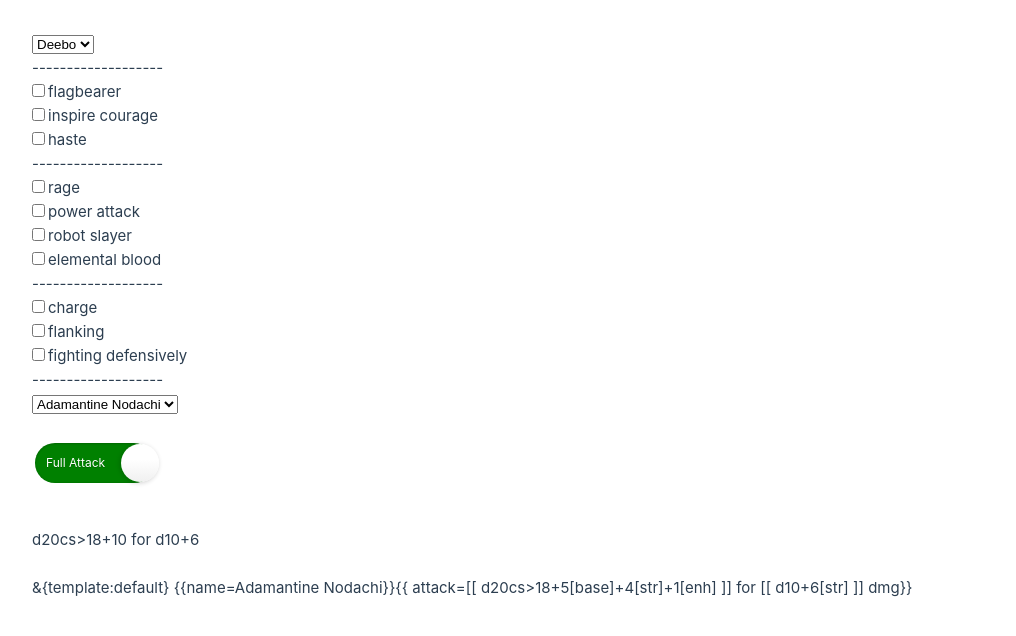
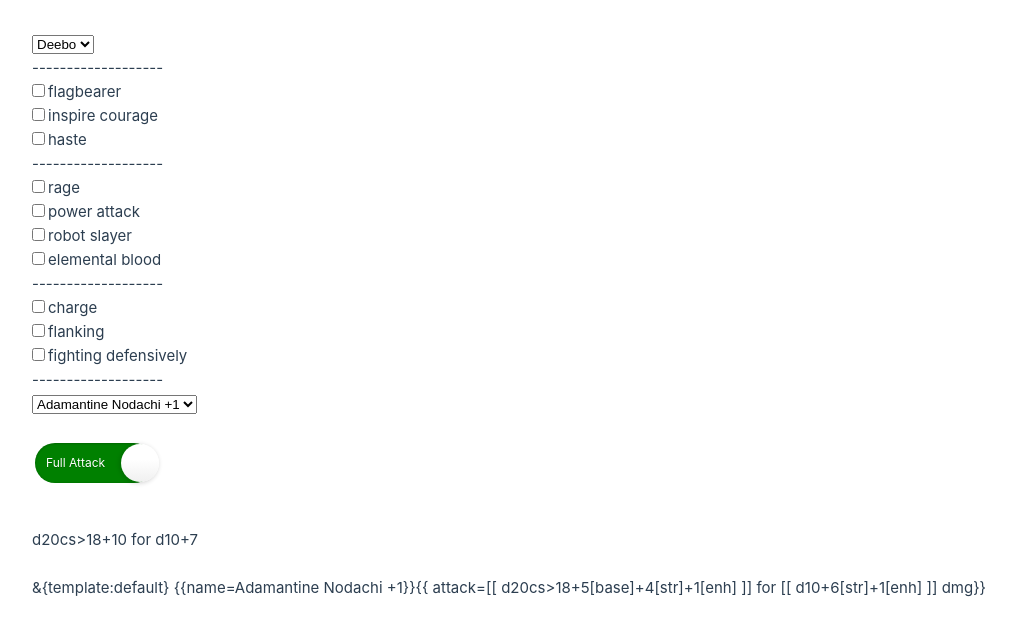
Before and after one commit to mike-miller-dev/pathfinder-vue, a Vue app: page / in a window 1280 px wide. Shown: the top 636 px of the page, without its empty margins (0-1016 px from the left). Built offline with nearby package versions, Linux system fonts and the light colour scheme.

Commit message:
+1 weapon

```diff
--- a/src/components/Pathfinder.vue
+++ b/src/components/Pathfinder.vue
@@ -66,10 +66,10 @@ export default defineComponent({
           baseAttack: 5,
           str: 19,
           attacks:  [
-            { name: 'Adamantine Nodachi', stat:'str', type: 'melee2h', enhAttack: 1, damageDice: 'd10', crit: 18},
+            { name: 'Adamantine Nodachi +1', stat:'str', type: 'melee2h', enhAttack: 1, enhDamage: 1, damageDice: 'd10', crit: 18},
             { name: 'Bardiche', stat:'str', type: 'melee2h', damageDice: 'd10', crit: 19},
             { name: 'Heavy Flail', stat:'str', type: 'melee2h', damageDice: 'd10', crit: 19},
-            { name: 'Kukri', stat:'str', type: 'melee1h', damageDice: '1d4', enhAttack: 1, crit: 18 },
+            { name: 'Kukri', stat:'str', type: 'melee1h', damageDice: '1d4', crit: 18 },
             { name: 'Claws', stat:'str', type: 'melee1h', damageDice: '1d6', attacks: 2 },
           ] as Array<CharacterAttack>,
           partyBuffs : [
```
